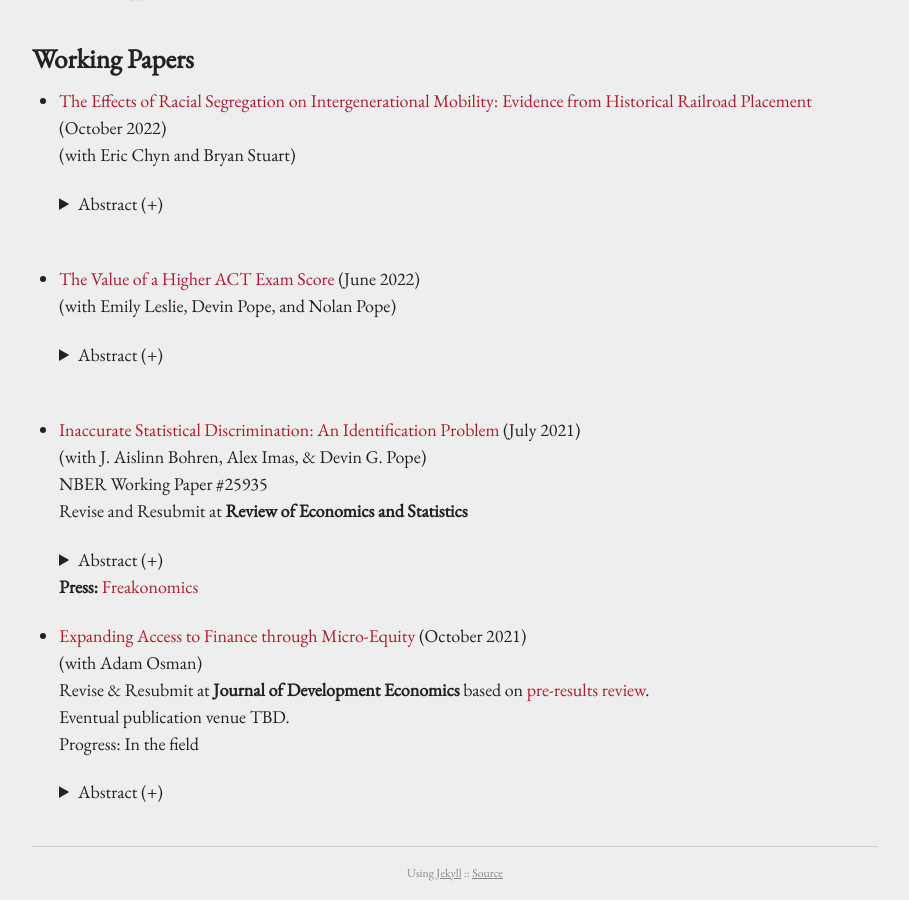
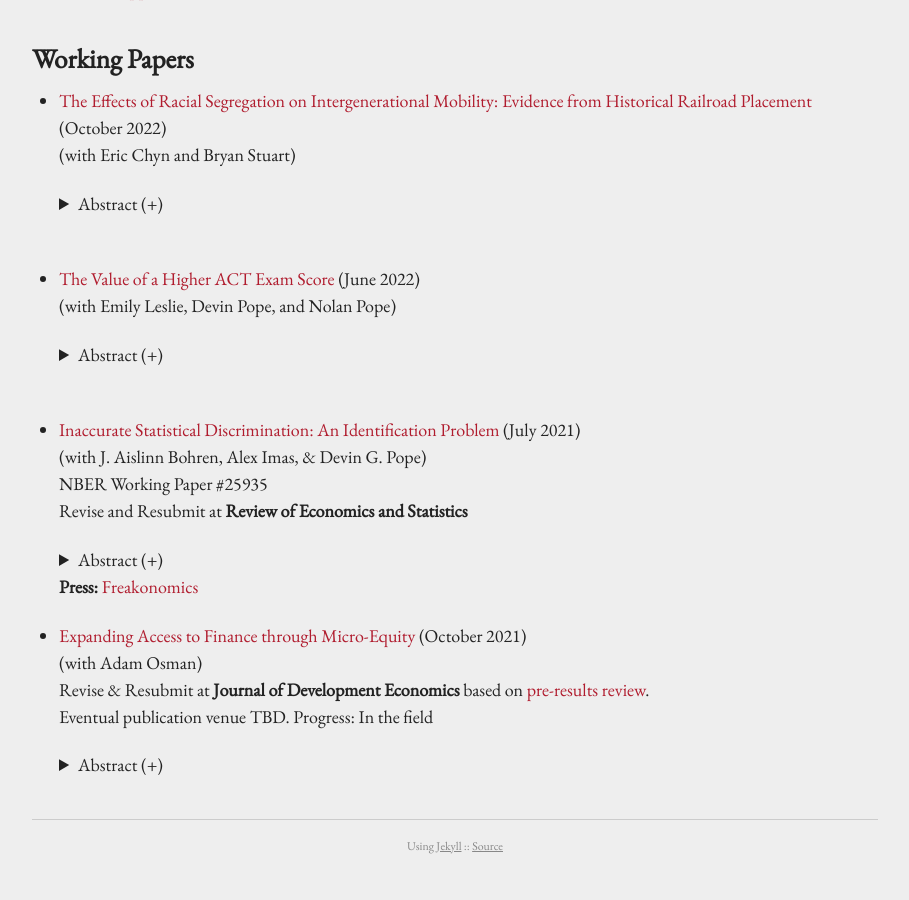
Before and after one commit to kareemhaggag/kareemhaggag.github.io, a Jekyll site: the page built from research.md, in a window 1280 px wide and 900 px high, scrolled down 1759 px. Shown: the whole window, without its empty margins (185-1094 px from the left). Built offline with Jekyll 4.4.1, drawn with Linux system fonts in a browser that asks for light colours; comment, search, counter and statistics services are not loaded; our own code applies the rules of GitHub Pages for plain Markdown files; after the commit the page ends 2632 px from its top, so only the background shows below that; some of the changed lines change nothing that is shown.

Commit message:
Formatting.

```diff
--- a/research.md
+++ b/research.md
@@ -155,12 +155,11 @@ Its source is often categorized as taste-based or statistical (belief-based) ---
 * [Expanding Access to Finance through Micro-Equity](https://divportal.usaid.gov/s/project/a0gt00000010mb6AAA/expanding-access-to-finance-through-microequity) (October 2021)<br />
   (with Adam Osman)<br />
   Revise & Resubmit at **Journal of Development Economics** based on [pre-results review](https://www.bitss.org/publishing/jde/). <br />
-  Eventual publication venue TBD. <br />
-  Progress: In the field <br />
+  Eventual publication venue TBD. Progress: In the field <br />
 
 
    <details><summary> Abstract (+) </summary>
 
    <blockquote>
-   <p align="left"> Conventional microcredit has expanded access to finance for many borrowers; however, a growing literature suggests that the rigid structure of standard debt contracts may limit both their impact and access. We run a field experiment to test the effects of a promising alternative to conventional microcredit. Specifically, we partner with a microfinance institution to design equity contracts in which clients are provided with a productive asset (a set of goats/sheep) and split the proceeds of the sale of the asset at a fixed rate with the MFI. We market this product to livestock farmers alongside a flexible debt contract. Relative to the debt-financing status quo, expanding equity finance to small-scale entrepreneurs could affect both the type of client that participates in the formal financial market (*selection* effects), as well as their outcomes conditional on participation (*contract* effects). Our first set of results will characterize relative demand for the two contracts, as well as key characteristics on which the borrowers may differ (e.g. debt aversion, risk aversion, and religion). Our randomized experiment with 1,500 clients will then characterize the effects on borrower outcomes (repayment, goat/sheep sale prices, livestock profits, and total income)..<br></p> </blockquote>
+   <p align="left"> Conventional microcredit has expanded access to finance for many borrowers; however, a growing literature suggests that the rigid structure of standard debt contracts may limit both their impact and access. We run a field experiment to test the effects of a promising alternative to conventional microcredit. Specifically, we partner with a microfinance institution to design equity contracts in which clients are provided with a productive asset (a set of goats/sheep) and split the proceeds of the sale of the asset at a fixed rate with the MFI. We market this product to livestock farmers alongside a flexible debt contract. Relative to the debt-financing status quo, expanding equity finance to small-scale entrepreneurs could affect both the type of client that participates in the formal financial market (*selection* effects), as well as their outcomes conditional on participation (*contract* effects). Our first set of results will characterize relative demand for the two contracts, as well as key characteristics on which the borrowers may differ (e.g. debt aversion, risk aversion, and religion). Our randomized experiment with 1,500 clients will then characterize the effects on borrower outcomes (repayment, goat/sheep sale prices, livestock profits, and total income).<br></p> </blockquote>
    </details>
```
